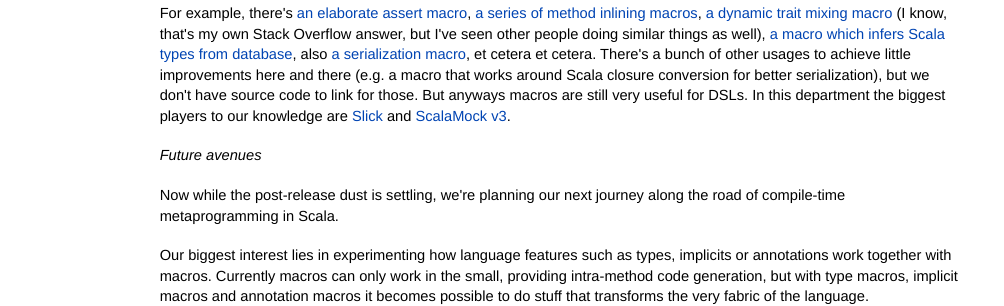
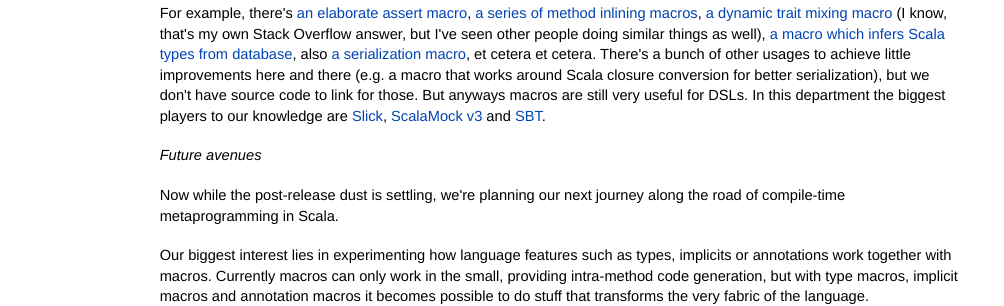
Before and after one commit to scalamacros/scalamacros.github.com, a Jekyll site: the page built from news/_posts/2012-11-05-status-update.html, in a window 1280 px wide. Shown: the part 535-841 px from the top of the page, without its empty margins (146-1150 px from the left). Built offline with Jekyll 4.4.1, drawn with Linux system fonts in a browser that asks for light colours; comment, search, counter and statistics services are not loaded.

Commit message:
adds sbt to the list of macro users

```diff
--- a/news/_posts/2012-11-05-status-update.html
+++ b/news/_posts/2012-11-05-status-update.html
@@ -35,8 +35,8 @@ AST twiddling (which I think can't be classified as DSLing).</p>
 also <a href="https://bitbucket.org/jaroslav/scala-macro-serialization/">a serialization macro</a>, et cetera et cetera.
 There's a bunch of other usages to achieve little improvements here and there (e.g. a macro that works around Scala closure conversion
 for better serialization), but we don't have source code to link for those. But anyways macros are still very useful for DSLs.
-In this department the biggest players to our knowledge are <a href="https://github.com/slick/slick">Slick</a> and
-<a href="http://www.paulbutcher.com/2012/06/scalamock-3-0-preview-release/">ScalaMock v3</a>.</p>
+In this department the biggest players to our knowledge are <a href="https://github.com/slick/slick">Slick</a>,
+<a href="http://www.paulbutcher.com/2012/06/scalamock-3-0-preview-release/">ScalaMock v3</a> and <a href="https://github.com/harrah/xsbt/wiki/Definition-Format-Enhancement.md">SBT</a>.</p>
 
 <p><i>Future avenues</i></p>
 
```
